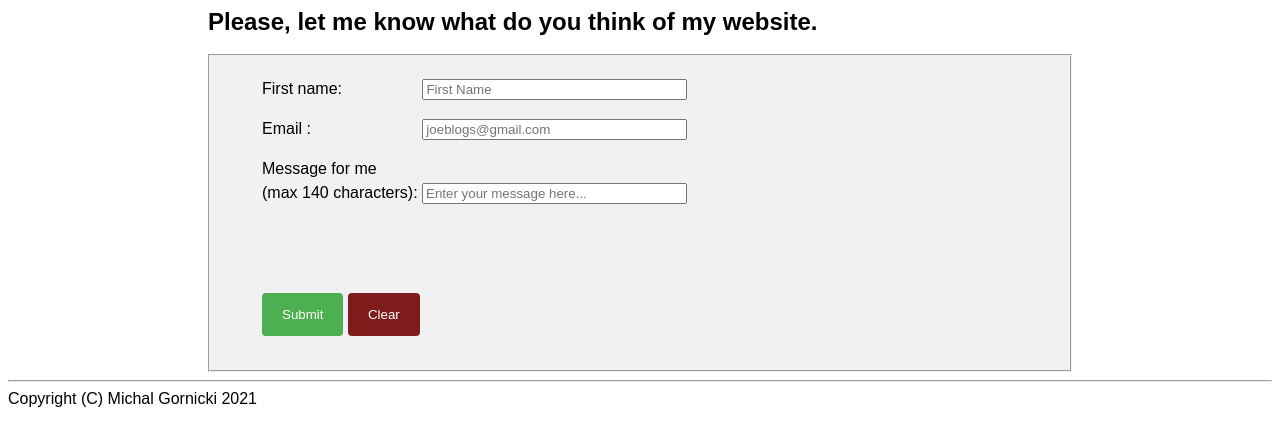
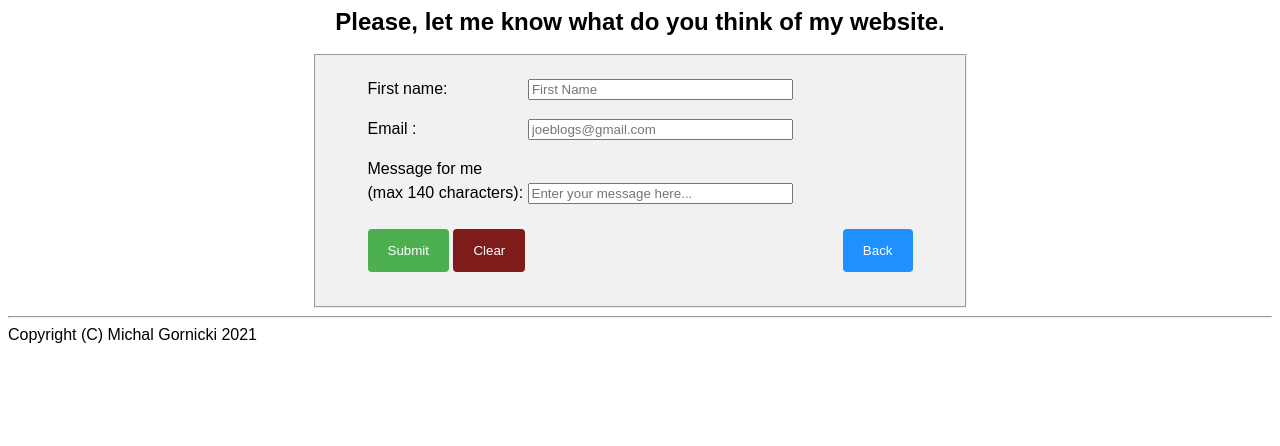
Before and after one commit to m1ner79/webapp, a Flask app: page /form in a window 1280 px wide. Shown: the part 192-638 px from the top of the page. Run offline with Flask 2, Linux system fonts and the light colour scheme.

Commit message:
update form page content and css

```diff
--- a/static/css/main.css
+++ b/static/css/main.css
@@ -49,10 +49,18 @@ fieldset {
   margin-right: auto;
 }
 
+.form {
+  width: 625px;
+}
+
 p {
   margin-left: 2.5em;
   margin-right: 2.5em;
   padding: auto;
+}
+
+h2 {
+  text-align: center;
 }
 
 
@@ -85,3 +93,19 @@ input[type=reset] {
 input[type=reset]:hover {
   background-color: #a04545;
 }
+
+input[type=button] {
+
+  background-color: dodgerblue;
+  color: white;
+  padding: 14px 20px;
+  margin: 8px 0;
+  border: none;
+  border-radius: 4px;
+  cursor: pointer;
+  float: right;
+}
+
+input[type=button]:hover {
+  background-color: rgb(45, 199, 219);
+}
--- a/templates/form.html
+++ b/templates/form.html
@@ -17,10 +17,10 @@
             <input type="text" name="message" placeholder="Enter your message here..." maxlength="140" size="30" autocomplete="off"
                 required />
         </p>
-        <br> <br>
         <p>
             <input type="submit" value="Submit" />
             <input type="reset" value="Clear" />
+            <a href="/"><input type="button" value="Back" /></a>
         </p>
     </form>
 </fieldset>
```
